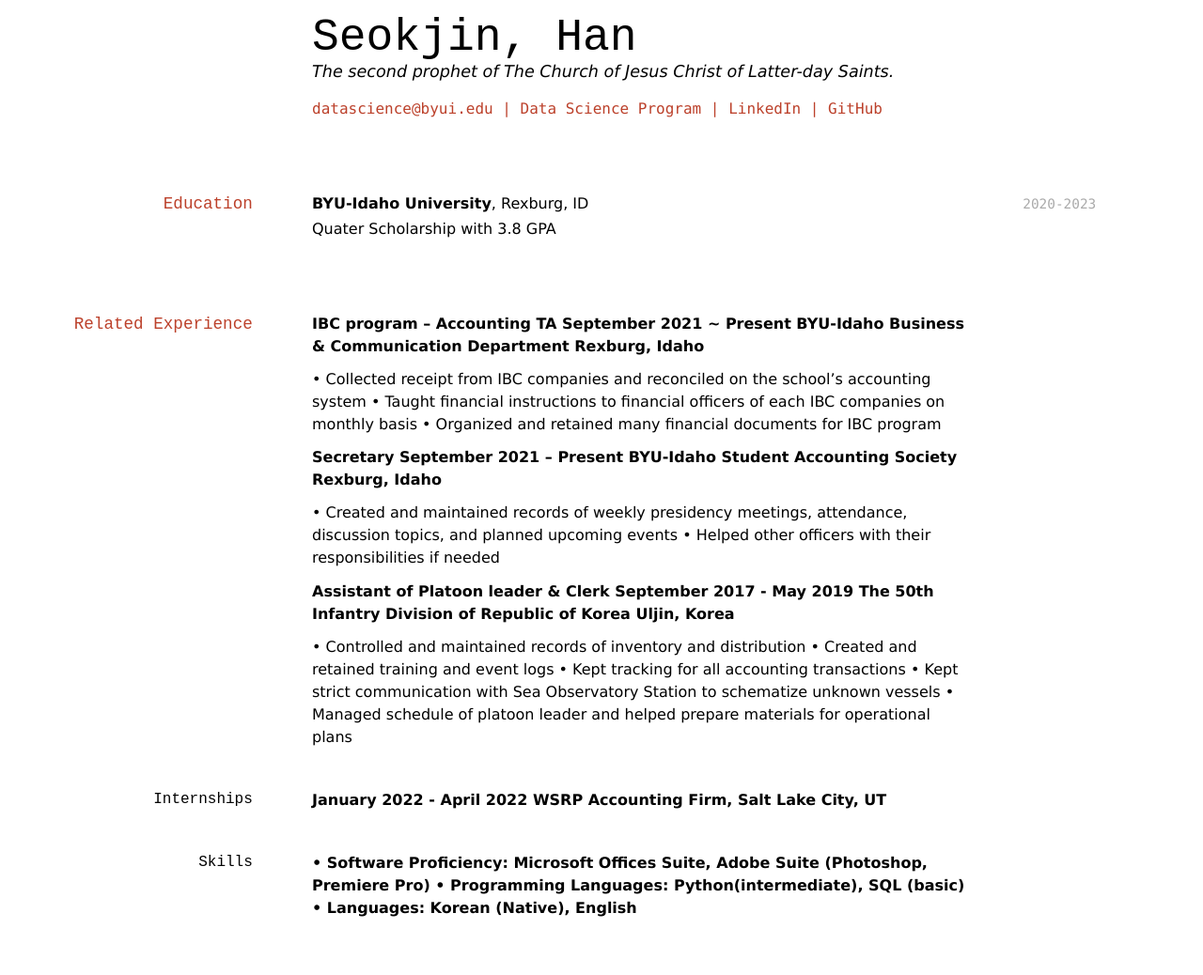
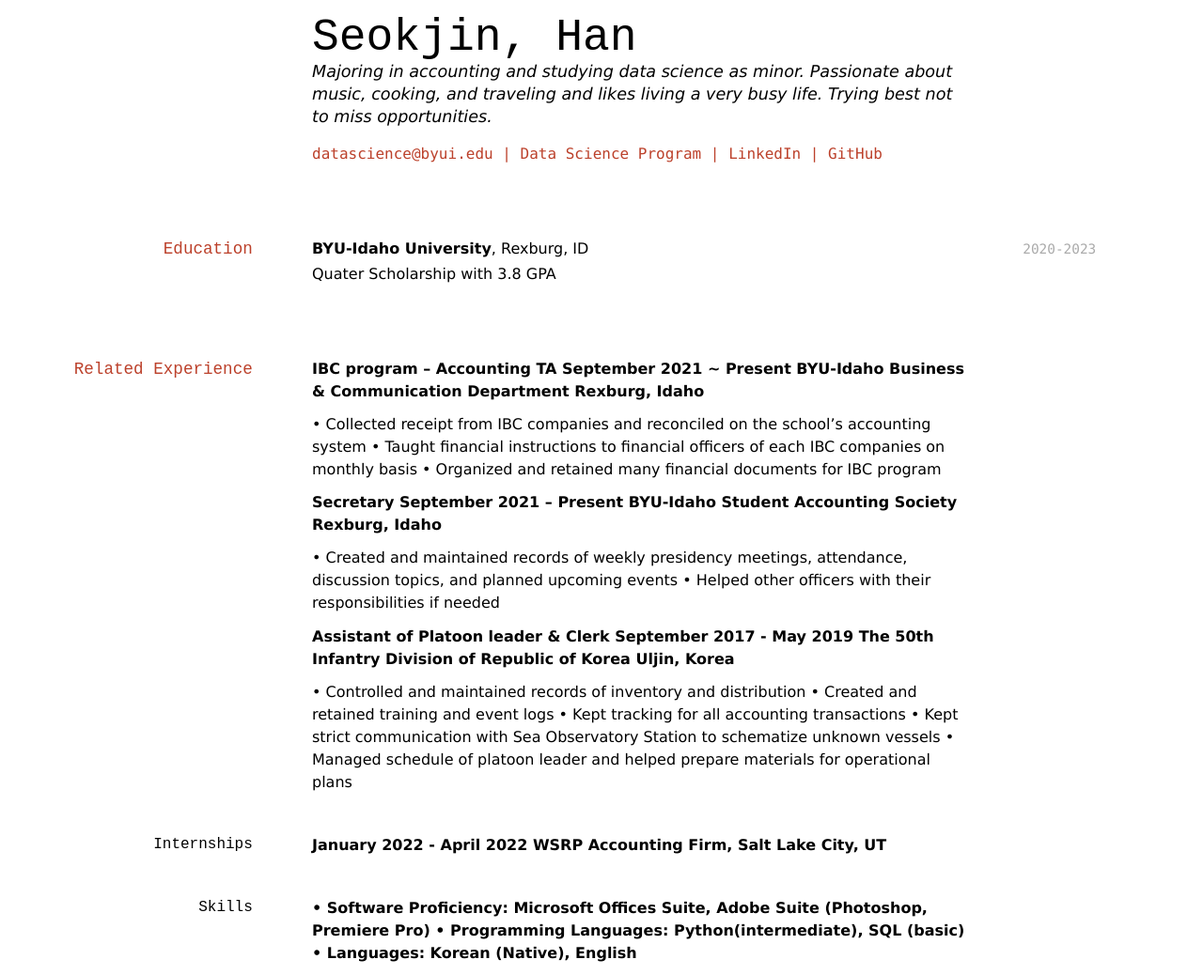
Before and after one commit to byuids-resumes/Han_Resume, a Jekyll site: the page built from docs/index.md, in a window 1280 px wide. Shown: the whole page at 94% size. Built offline with Jekyll 4.4.1, drawn with Linux system fonts in a browser that asks for light colours; before the commit the page ends 990 px from its top, so only the background shows below that.

Commit message:
Update index.md

```diff
--- a/docs/index.md
+++ b/docs/index.md
@@ -3,7 +3,7 @@ layout: cv
 title: Seokjin, Han's Resume
 ---
 # Seokjin, Han
-The second prophet of The Church of Jesus Christ of Latter-day Saints.
+Majoring in accounting and studying data science as minor. Passionate about music, cooking, and traveling and likes living a very busy life. Trying best not to miss opportunities.
 
 <div id="webaddress">
 <a href="han20078@byui.edu">datascience@byui.edu</a>
```
